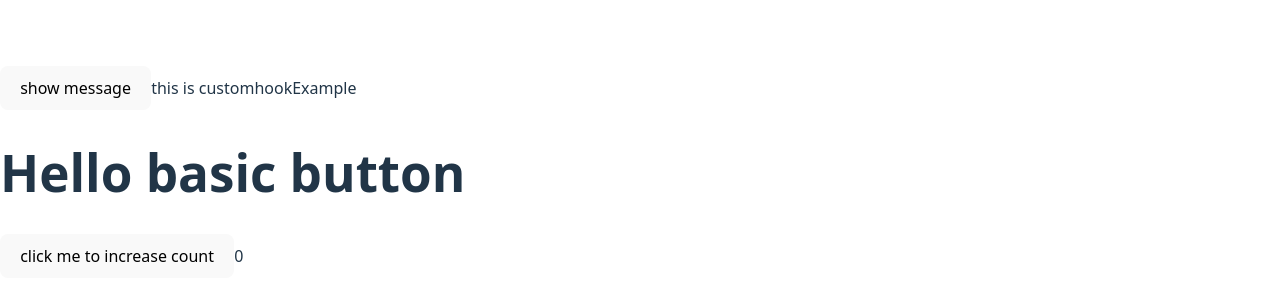
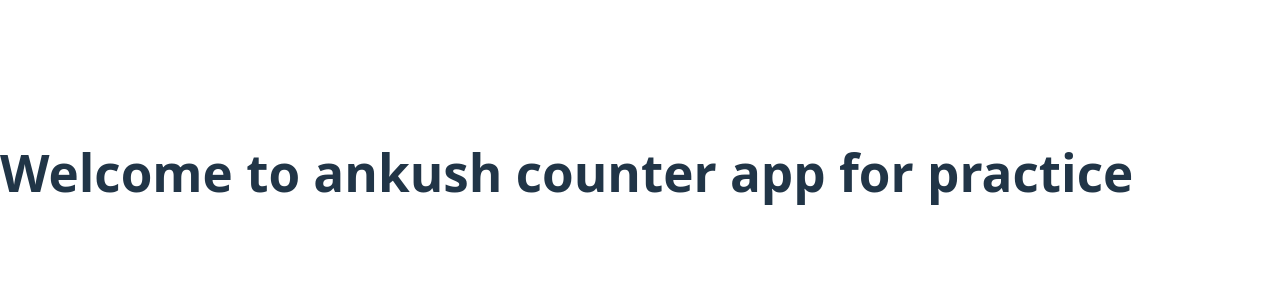
Before and after one commit to ankushpille/react-todo-app, a React (Vite) app: page / in a window 1280 px wide. Shown: the part 228-528 px from the top of the page. Built offline with nearby package versions, Linux system fonts and the light colour scheme.

Commit message:
refactor

```diff
--- a/src/App.jsx
+++ b/src/App.jsx
@@ -29,9 +29,9 @@ function App() {
   return (
     <>
 
-     <button onClick={handleToggle}>
+     {/* <button onClick={handleToggle}>
        {value ? 'hide message' : 'show message'}
-      </button>
+      </button> */}
       {/* <Props/> */}
        {/* <UseStateExample/> */}
        {/* <ConditionalRender/> */}
@@ -46,12 +46,13 @@ function App() {
        <Eventhandling />
        <UseEffectExample/>
        <SimpleForm /> */}
-       {value ? 'hello ankush': 'this is customhookExample'}
+       {/* {value ? 'hello ankush': 'this is customhookExample'} */}
        {/* <Useeffectcleanup />
        <WindowSizeDisplay/>
        <UseMemoExample /> */}
        {/* <UseEffectExample1/> */}
-       <Counter/>
+       {/* <Counter/> */}
+       <h1>Welcome to ankush counter app for practice</h1>
 
     </>
   )
```
